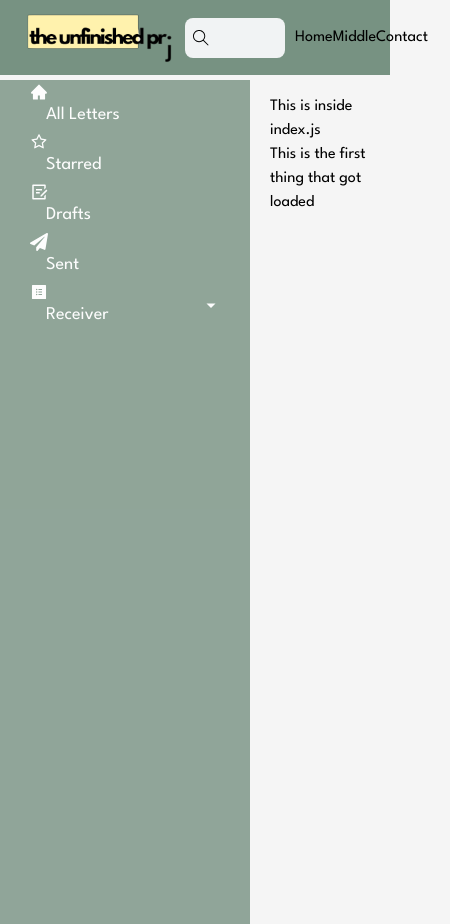
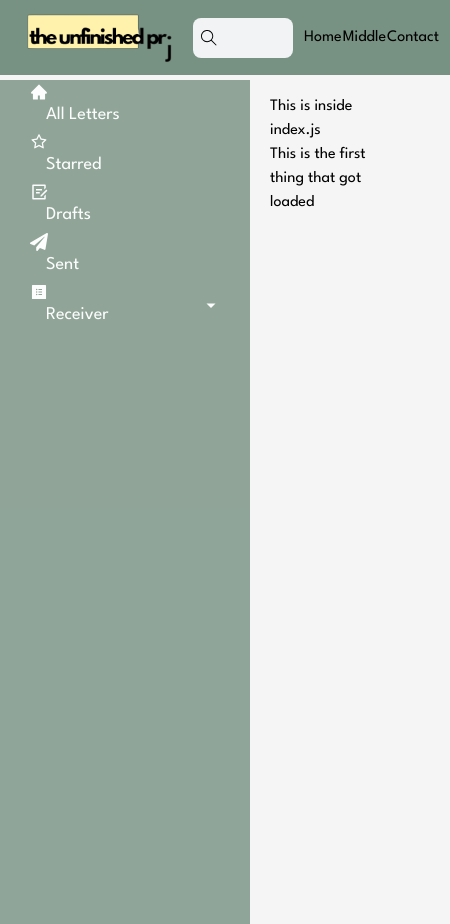
Before and after one commit to hphng/The_Unfinished_Project, a Next.js app: page / in a window 390 px wide. Shown: the whole page, 450 px wide, since content can reach past the window. Built offline with nearby package versions, Linux system fonts and the light colour scheme.

Commit message:
responsive navbar

```diff
--- a/components/base/Header/NavBar.module.css
+++ b/components/base/Header/NavBar.module.css
@@ -4,6 +4,7 @@
   background-color: #779282;
   padding-left: 30px;
   padding: 10px;
+  min-width: 450px;
   gap: 10px;
   flex-grow: 1;
   /* Vertical alignment */
```
